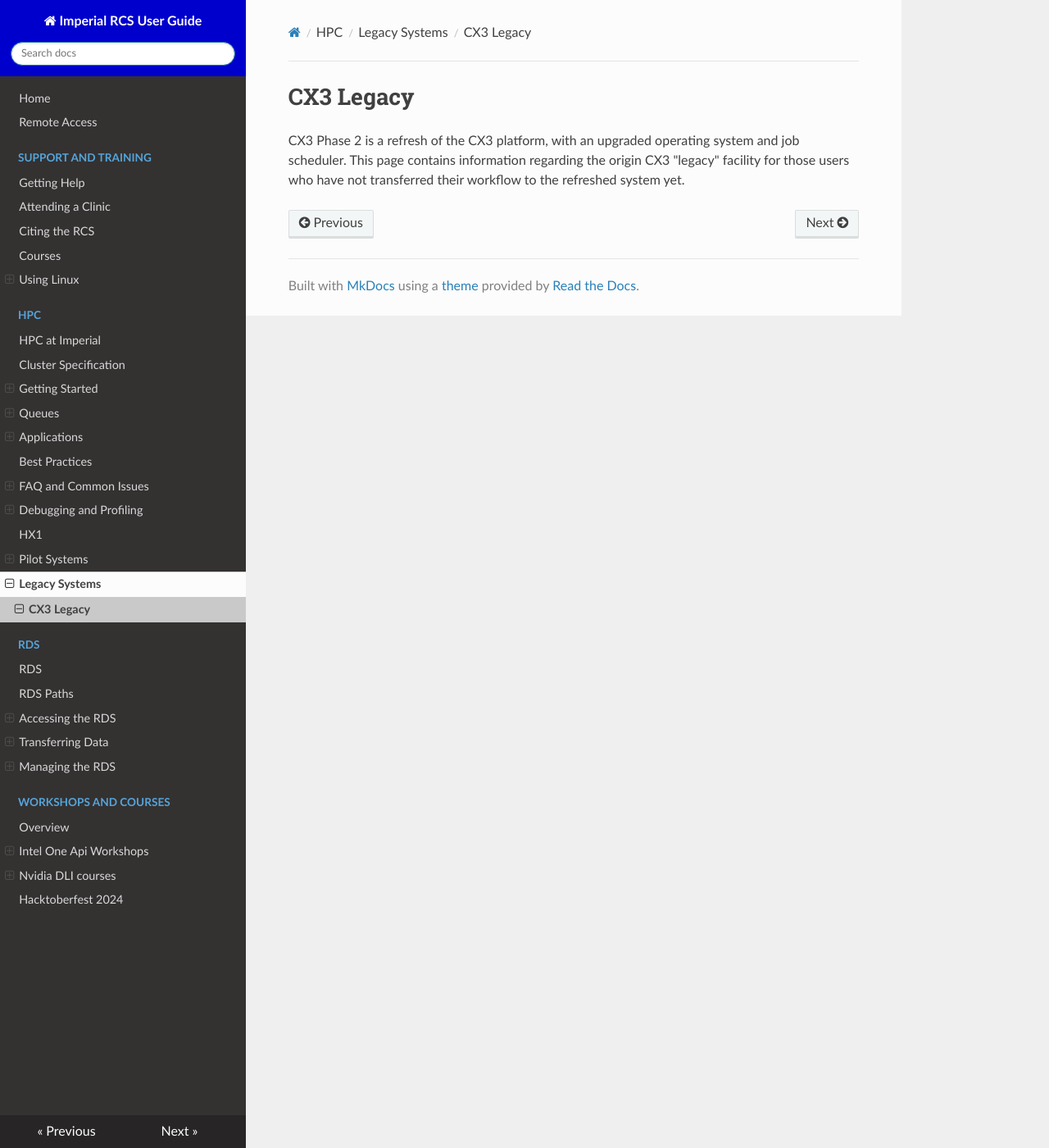
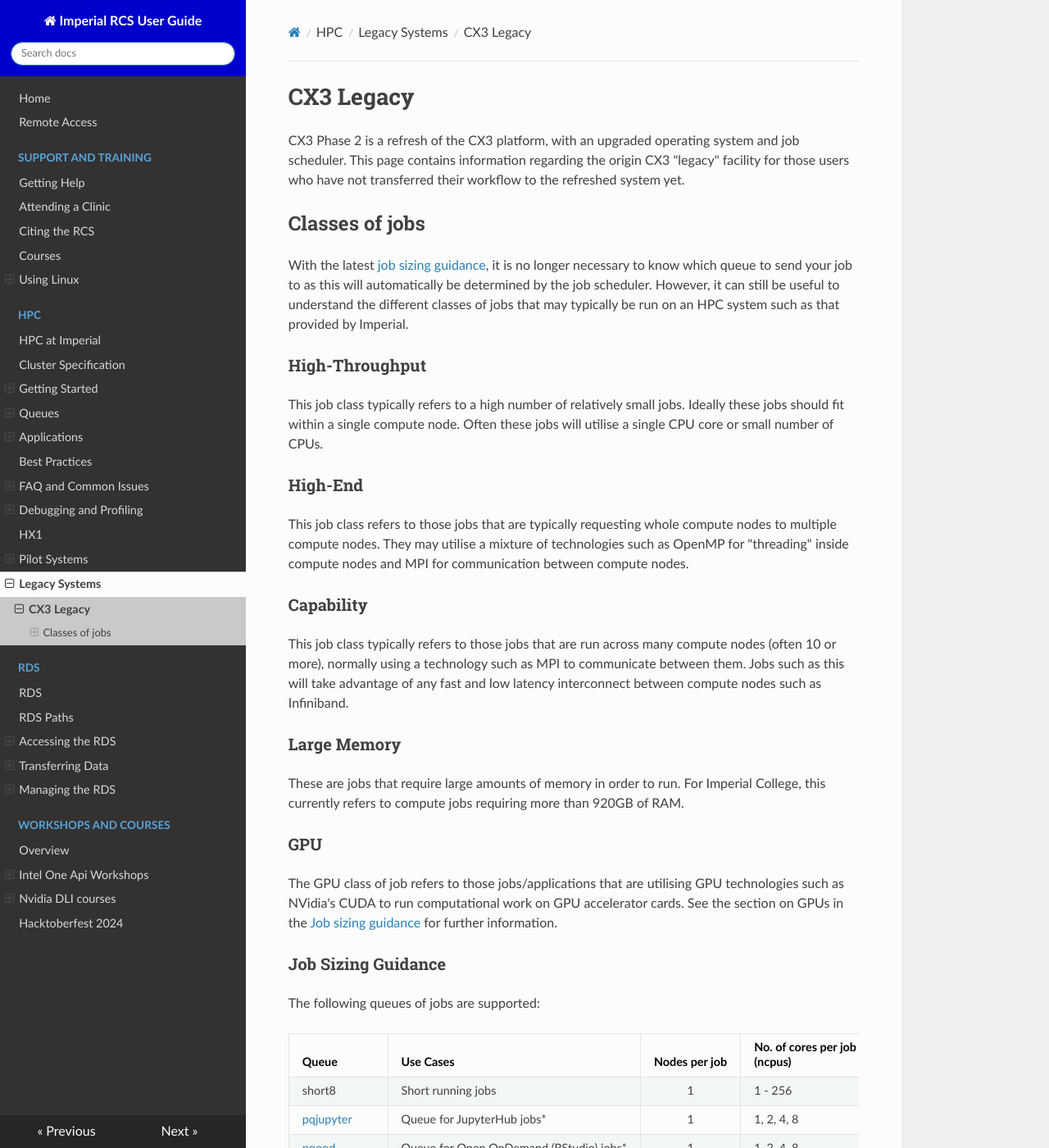
Before and after one commit to ImperialCollegeLondon/icl-rcs-user-guide, an MkDocs documentation site: the page built from docs/hpc/legacy-systems/cx3-legacy.md, in a window 1280 px wide and 1400 px high. Shown: the whole window at 82% size. Built offline with MkDocs 1.6.1, drawn with Linux system fonts in a browser that asks for light colours; nearby versions of some CDN libraries; some of the changed text lies outside the part shown.

Commit message:
moved classes of jobs and job sizing guidance (table only for now) to legacy page

```diff
--- a/docs/hpc/legacy-systems/cx3-legacy.md
+++ b/docs/hpc/legacy-systems/cx3-legacy.md
@@ -1,3 +1,42 @@
 # CX3 Legacy
 
 CX3 Phase 2 is a refresh of the CX3 platform, with an upgraded operating system and job scheduler. This page contains information regarding the origin CX3 "legacy" facility for those users who have not transferred their workflow to the refreshed system yet.
+
+## Classes of jobs
+
+With the latest [job sizing guidance](#job-sizing-guidance), it is no longer necessary to know which queue to send your job to as this will automatically be determined by the job scheduler. However, it can still be useful to understand the different classes of jobs that may typically be run on an HPC system such as that provided by Imperial.
+
+### High-Throughput
+
+This job class typically refers to a high number of relatively small jobs. Ideally these jobs should fit within a single compute node. Often these jobs will utilise a single CPU core or small number of CPUs.
+
+### High-End
+
+This job class refers to those jobs that are typically requesting whole compute nodes to multiple compute nodes. They may utilise a mixture of technologies such as OpenMP for "threading" inside compute nodes and MPI for communication between compute nodes.
+
+### Capability
+
+This job class typically refers to those jobs that are run across many compute nodes (often 10 or more), normally using a technology such as MPI to communicate between them. Jobs such as this will take advantage of any fast and low latency interconnect between compute nodes such as Infiniband.
+
+### Large Memory
+
+These are jobs that require large amounts of memory in order to run. For Imperial College, this currently refers to compute jobs requiring more than 920GB of RAM.
+
+### GPU
+The GPU class of job refers to those jobs/applications that are utilising GPU technologies such as NVidia's CUDA to run computational work on GPU accelerator cards. See the section on GPUs in the [Job sizing guidance](#job-sizing-guidance) for further information.
+
+### Job Sizing Guidance
+The following queues of jobs are supported:
+
+| Queue | Use Cases | Nodes per job | No. of cores per job<br>(ncpus) | Mem<br>(GB) | Walltime<br>(hrs) |
+| ----- | --------- | :-------------: | ---------------------------- | -------- | -------------- |
+| short8 | Short running jobs | 1 | 1 - 256 | 1 - 920 | 0 - 8 |
+| [pqjupyter](#pqjupyter) | Queue for JupyterHub jobs* | 1 |1, 2, 4, 8 | 8, 16, 32, 64 | 8 |
+| [pqood](#pqood) | Queue for Open OnDemand (RStudio) jobs* |1 |1, 2, 4, 8 |8, 16, 32, 64 | 8 |
+| throughput72 | Low core jobs | 1 | 1- 8 | 1 - 100 | 9 - 72 |
+| [medium72](#medium72) | Single-node jobs | 1 | 9 - 127 | 1 - 920 | 9 - 72* |
+| [large72](#large72) | Whole node jobs | 1 | 128 - 256 |1 - 920 | 9 - 72* |
+| [largemem72](#largemem72) | Large memory jobs* | 1 | 1 - 256 | 921 - 4000 | 0 - 72 |
+| [gpu72](#gpu72) | Main queue for gpu job* | 1 - 4 | 1 - 256 | 1 - 920 | 0 - 72 |
+| capability24 | Multi-node jobs 24h |2 - 8 | 64 - 128  | 1 - 920 |     0 - 24 |
+| capability48 | Multi-node jobs 48h | 2 - 8 | 64 - 128 | 1 - 920 | 24 - 48 |
```
